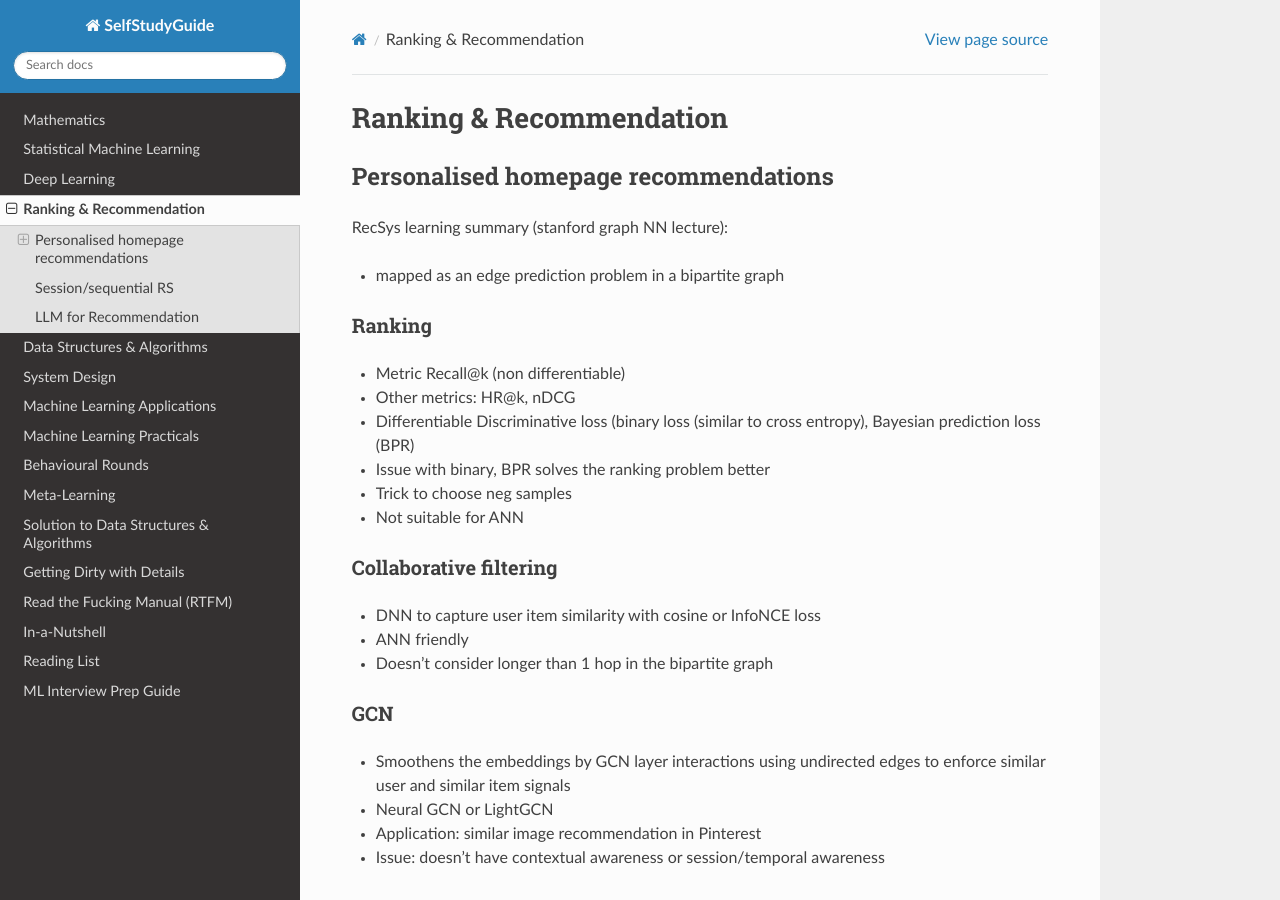
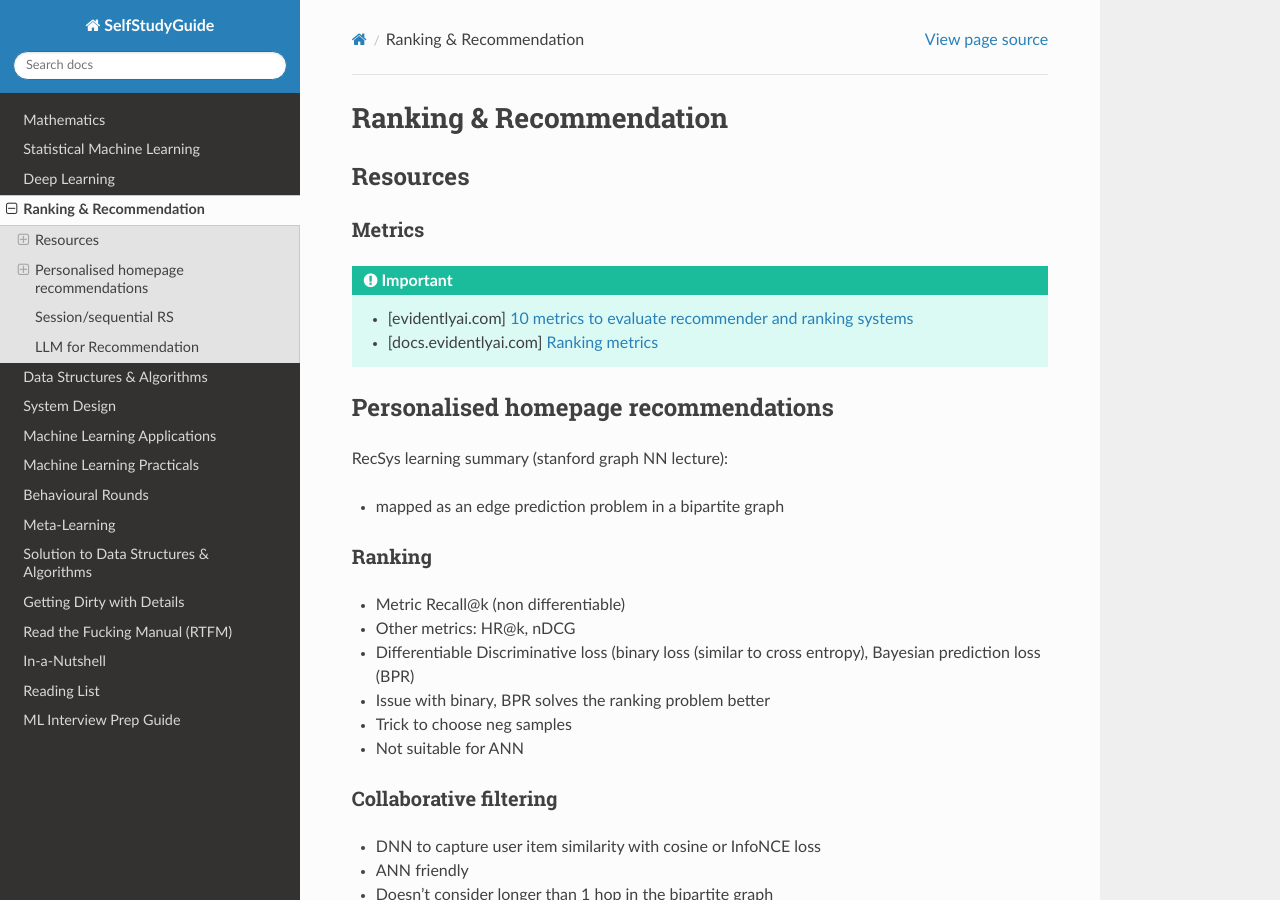
Before and after one commit to uselesstechjunks/leetcode, a Sphinx documentation site: the page built from docs/source/rank.rst, in a window 1280 px wide and 900 px high. Built offline with Sphinx 7.4.7 and the Read the Docs theme 3.1.0, drawn with Linux system fonts in a browser that asks for light colours.

Commit message:
Update rank.rst

```diff
--- a/docs/source/rank.rst
+++ b/docs/source/rank.rst
@@ -1,6 +1,14 @@
 ####################################################################################
 Ranking & Recommendation
 ####################################################################################
+************************************************************************************
+Resources
+************************************************************************************
+Metrics
+====================================================================================
+.. important::
+  * [evidentlyai.com] `10 metrics to evaluate recommender and ranking systems <https://www.evidentlyai.com/ranking-metrics/evaluating-recommender-systems>`_
+  * [docs.evidentlyai.com] `Ranking metrics <https://docs.evidentlyai.com/reference/all-metrics/ranking-metrics>`_
 
 ************************************************************************************
 Personalised homepage recommendations
```
